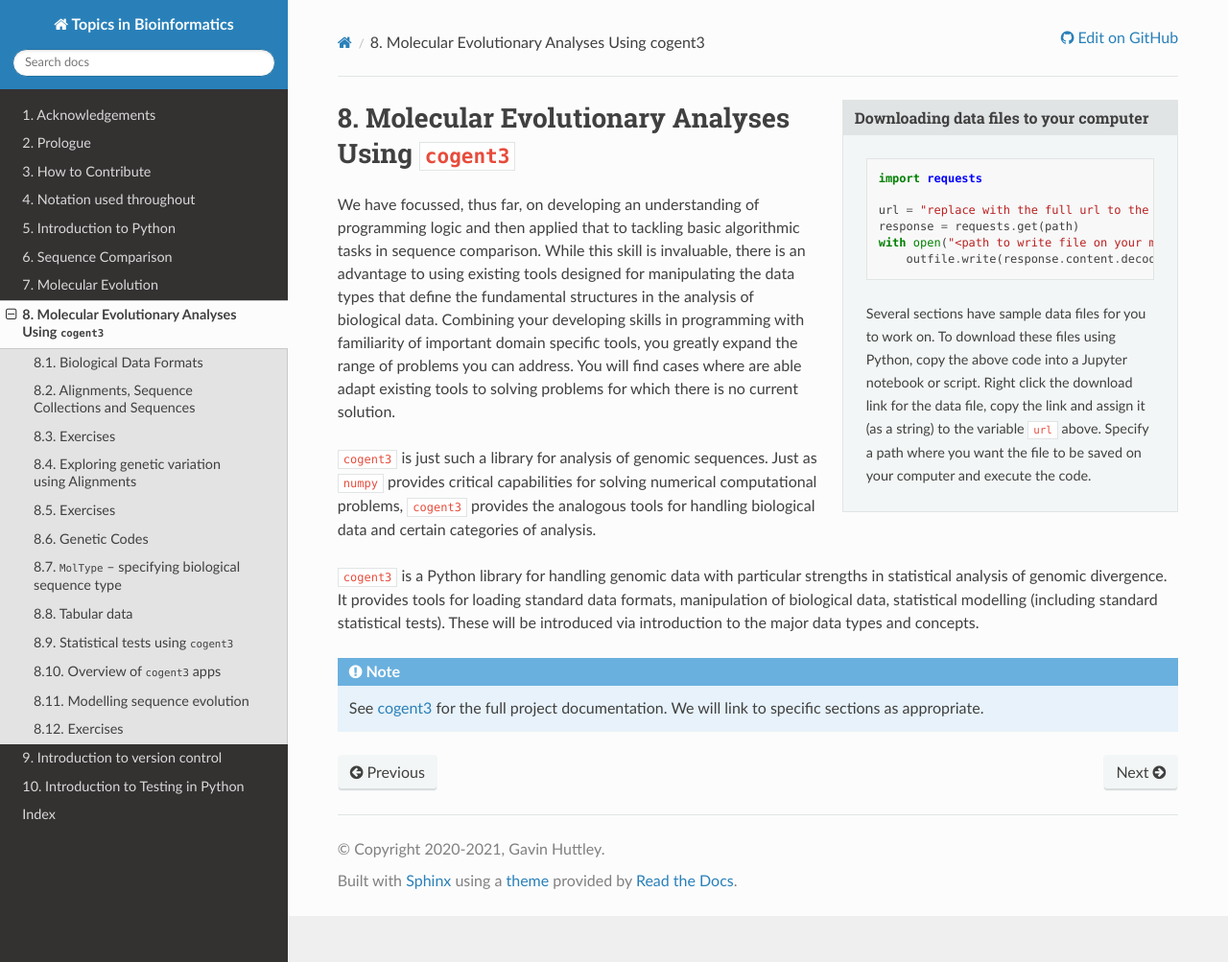
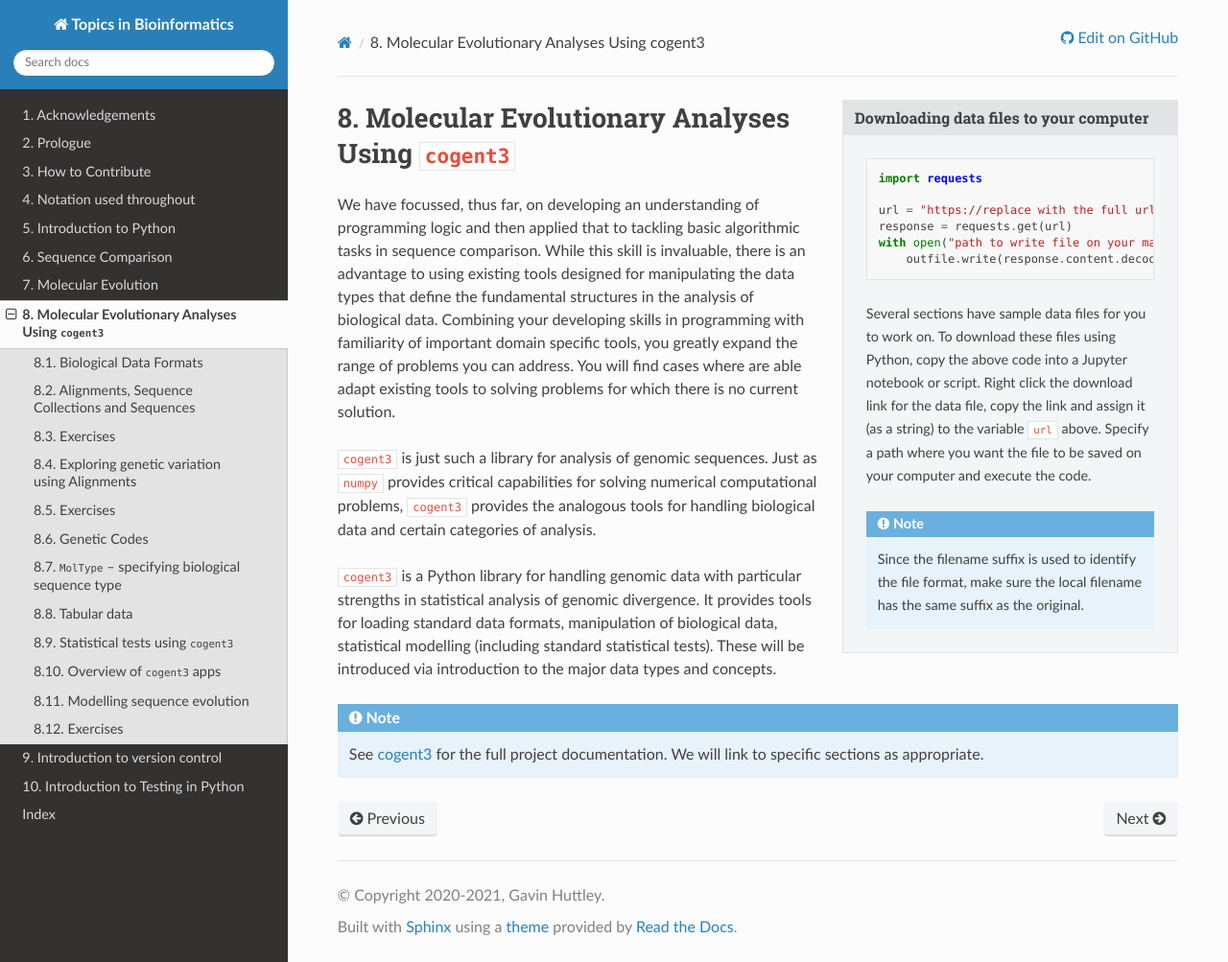
Before and after one commit to GavinHuttley/tib, a Sphinx documentation site: the page built from source/cogent3/index.rst, in a window 1280 px wide and 1003 px high. Shown: the whole window at 96% size. Built offline with Sphinx 7.4.7 and the Read the Docs theme 2.0.0, drawn with Linux system fonts in a browser that asks for light colours.

Commit message:
ENH: fixed typos

```diff
--- a/source/cogent3/index.rst
+++ b/source/cogent3/index.rst
@@ -8,12 +8,14 @@
 
         import requests
 
-        url = "replace with the full url to the file"
-        response = requests.get(path)
-        with open("<path to write file on your machine>", mode="w") as outfile:
+        url = "https://replace with the full url to the file"
+        response = requests.get(url)
+        with open("path to write file on your machine", mode="w") as outfile:
             outfile.write(response.content.decode("utf8"))
 
     Several sections have sample data files for you to work on. To download these files using Python, copy the above code into a Jupyter notebook or script. Right click the download link for the data file, copy the link and assign it (as a string) to the variable ``url`` above. Specify a path where you want the file to be saved on your computer and execute the code.
+
+    .. note:: Since the filename suffix is used to identify the file format, make sure the local filename has the same suffix as the original.
 
 .. _cogent3_topic:
 
```
